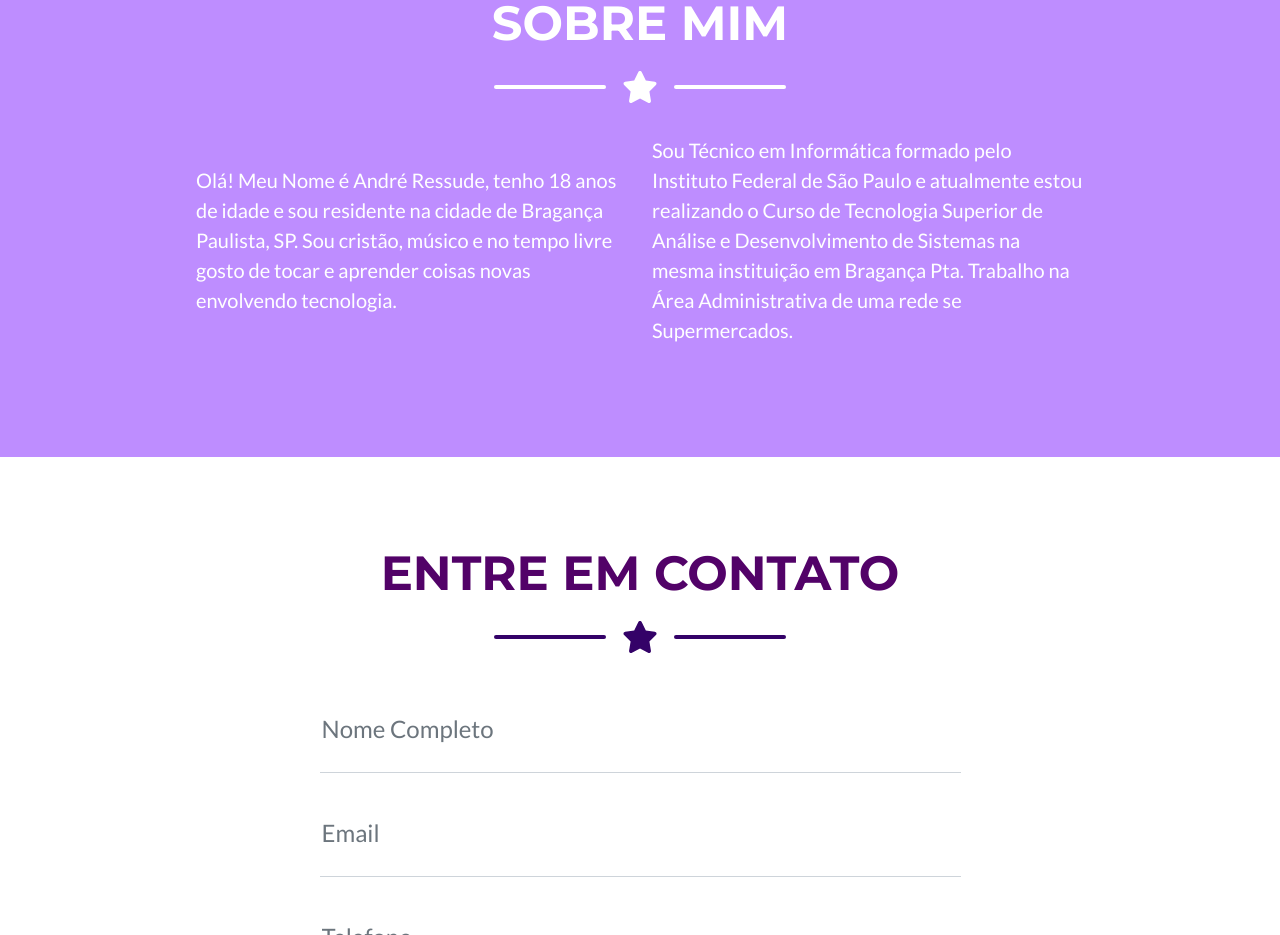
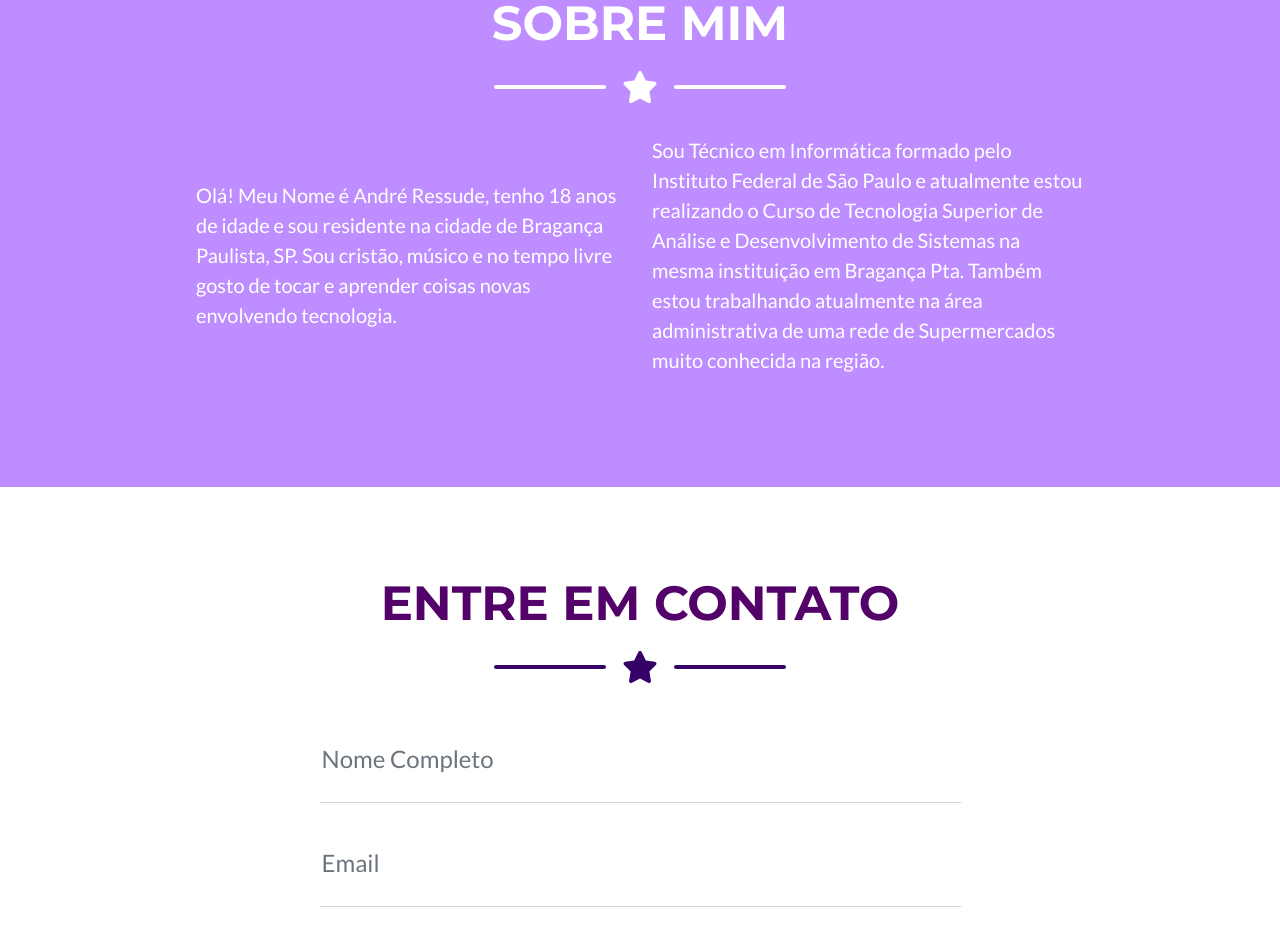
Before and after one commit to andreRessude/andreRessude.github.io, a plain HTML site: page index.html in a window 1280 px wide. Shown: the part 1640-2575 px from the top of the page. Drawn offline with nearby package versions, Linux system fonts and the light colour scheme.

Commit message:
corrigindo descrição 'sobre mim'

```diff
--- a/index.html
+++ b/index.html
@@ -123,7 +123,7 @@
                     </div>
 
                     <div class="col-lg-4 me-auto">
-                        <p class="lead">Sou Técnico em Informática formado pelo Instituto Federal de São Paulo e atualmente estou realizando o Curso de Tecnologia Superior de Análise e Desenvolvimento de Sistemas na mesma instituição em Bragança Pta. Trabalho na Área Administrativa de uma rede se Supermercados.</p>
+                        <p class="lead">Sou Técnico em Informática formado pelo Instituto Federal de São Paulo e atualmente estou realizando o Curso de Tecnologia Superior de Análise e Desenvolvimento de Sistemas na mesma instituição em Bragança Pta. Também estou trabalhando atualmente na área administrativa de uma rede de Supermercados muito conhecida na região.</p>
                     </div>
                 </div>
 
```
